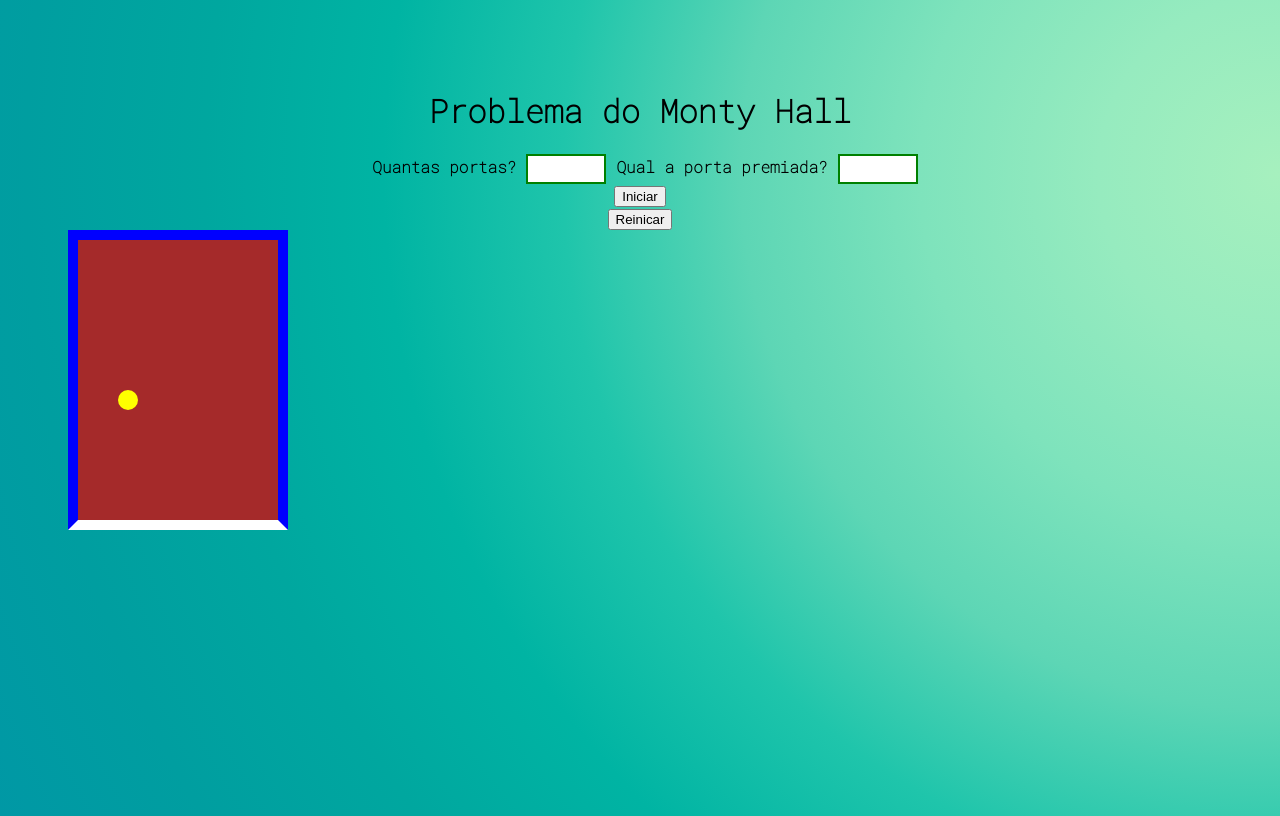
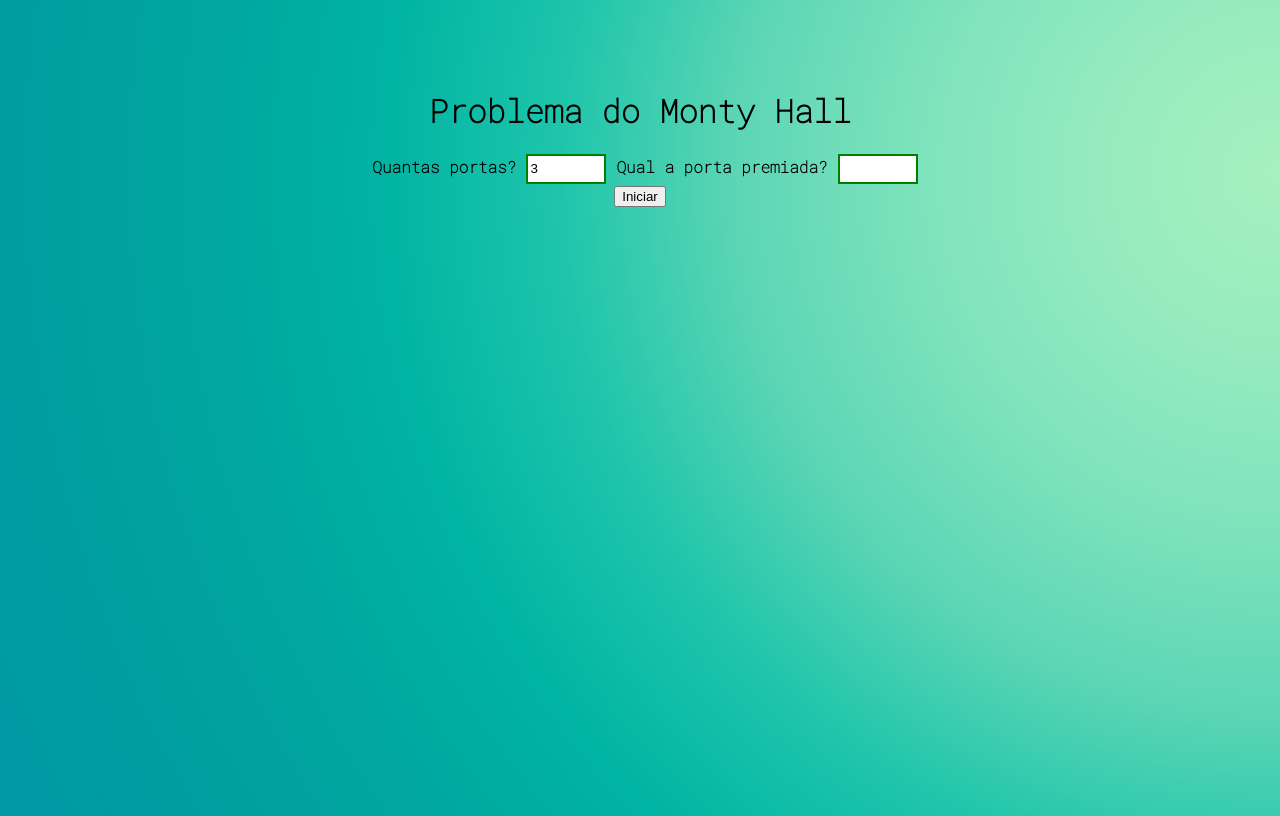
Before and after one commit to macielsevilha/monty-hall, a Vue app: page / in a window 1280 px wide. Built offline with nearby package versions, Linux system fonts and the light colour scheme.

Commit message:
problema do monty hall #02

```diff
--- a/src/App.vue
+++ b/src/App.vue
@@ -3,14 +3,19 @@
         <div class="header">
             <h1>Problema do Monty Hall</h1>
             <form action="">
-                <label for="quantityPort">Quantas portas?</label>
-                <input type="text" name="quantityPort" size="3">
+                <label for="portsAmount">Quantas portas?</label>
+                <input type="text" id="portsAmount" v-model.number="portsAmount" name="portsAmount" size="3">
                 <label for="firstPort">Qual a porta premiada?</label>
                 <input type="text" name="firstPort" size="3"> <br />
-                <button @click="started = true">Iniciar</button> <br />
-                <button @click="started = false">Reinicar</button>
+                <button v-if="!started" @click="started = true">Iniciar</button> <br />
+                <button v-if="started"  @click="started = false">Reinicar</button>
+                <div class="doors" v-if="started">
+                  <div v-for="i in portsAmount" :key="i">
+                    <door-vue :which="i === selectedPort" :number="i" />
+                  </div>
+                </div>
             </form>
-            <door-vue />
+
         </div>
     </div>
 </template>
@@ -24,7 +29,7 @@ export default {
     data: function() {
        return {
         started: false,
-        portAmount: 3,
+        portsAmount: 3,
         selectedPort: null
        }
 
@@ -71,4 +76,16 @@ body {
     border: 2px solid var(--border-first);
 
 }
+.doors {
+  display: flex;
+  justify-content: center;
+   flex-wrap: wrap;
+}
+.doors div{
+   display: flex;
+   align-self: stretch;
+   justify-content: space-around;
+
+    margin: 10px;
+}
 </style>
--- a/src/components/Door.vue
+++ b/src/components/Door.vue
@@ -1,11 +1,11 @@
 <template>
   <div class="door-area">
-      <div class="door-frame">
+      <div class="door-frame" :class="{selected: selected}">
         <gift-vue v-if="which == !open" />
       </div>
-      <div class="door">
+      <div class="door" @click="selected = !selected">
         <div class="number"></div>
-        <div class="knop"></div>
+        <div class="knop" :class="{selected}" @click.stop="open = true"></div>
       </div>
   </div>
 </template>
@@ -22,7 +22,8 @@ export default {
   },
   data: function() {
     return {
-      open: false
+      open: false,
+      selected: false
     }
   }
 
@@ -32,19 +33,17 @@ export default {
 <style>
 
 :root {
-  --border-door: 10px solid blue;
+  --border-door: 10px solid yellow;
+  --border-selected: 10px solid green;
 }
 
 .door-area{
   position: relative;
   width: 222px;
 
-
-
-
 }
 .door-frame{
-  position: absolute;
+
   background-color: brown;
   height: 300px;
   width: 220px;
@@ -64,18 +63,18 @@ export default {
 }
 .door {
   position: absolute;
-   border-bottom: 10px solid #fff;
+  border-bottom: 10px solid #fff;
   background-color: #444;
   height: 290px;
   width: 200px;
-
   top: 10px;
-  left: 10px;
+  z-index: 10;
 
   display: flex;
   flex-direction: column;
   align-items: center;
   justify-content: center;
+
 }
 
 .knop {
@@ -88,5 +87,12 @@ export default {
   margin-top: 40px;
   z-index: 20;
 }
+.door-frame.selected{
+  background: red;
+  position: absolute;
+  border-top: var(--border-selected);
+  border-right: var(--border-selected);
+  border-left: var(--border-selected);
+}
 
 </style>
```
